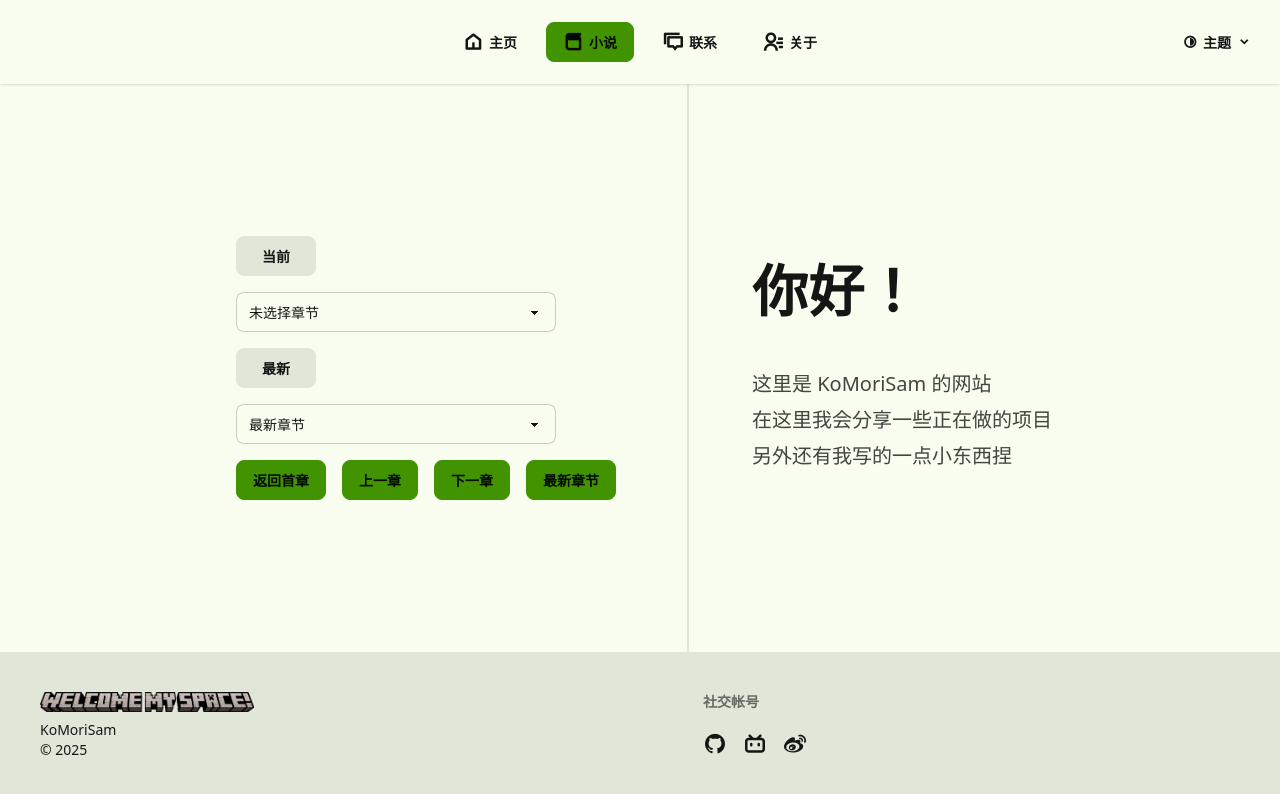
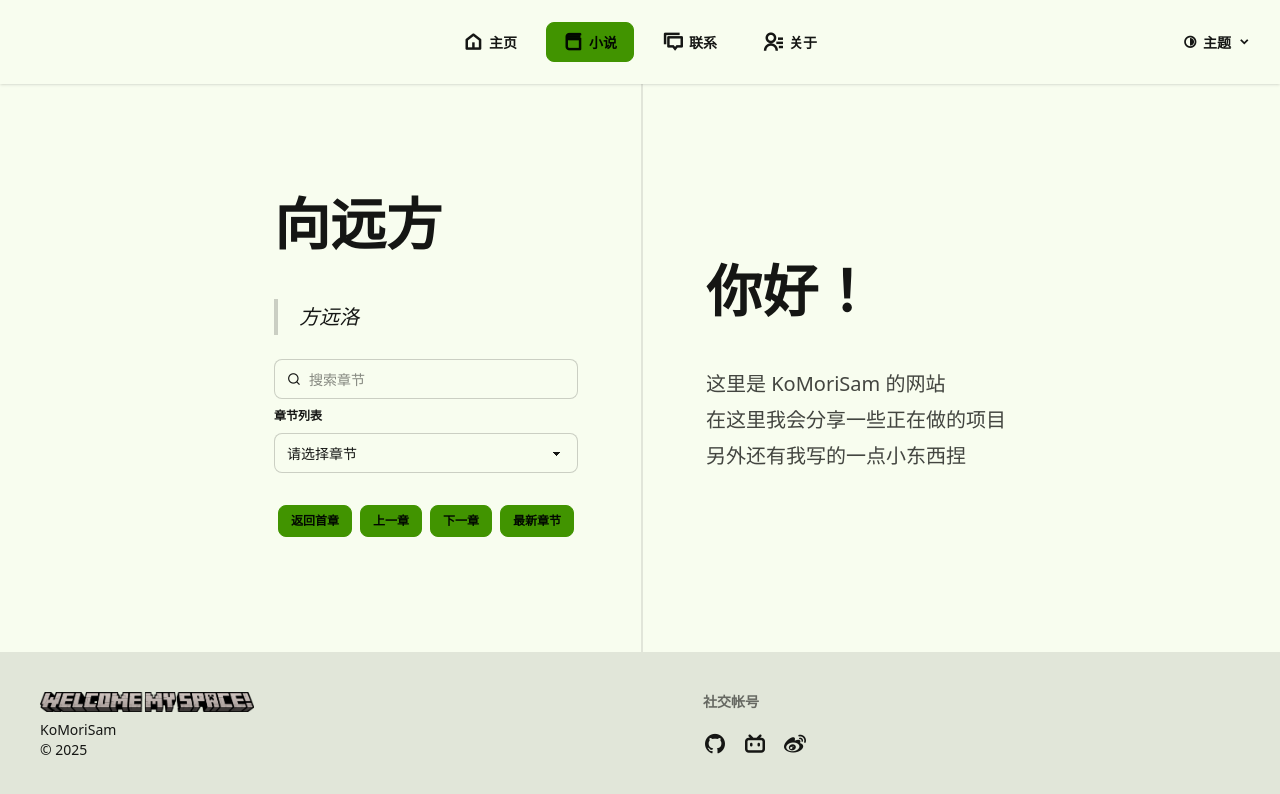
Before and after one commit to KoMoriSam/my_vue_helloworld, a Vue app in the folder KoMoriSam/: page /novel in a window 1280 px wide. Shown: the top 794 px of the page. Built offline with nearby package versions, Linux system fonts and the light colour scheme.

Commit message:
📖New 重构小说页 20% 25/3/5

```diff
--- /dev/null
+++ b/KoMoriSam/src/components/ui/novel/ChSelector.vue
@@ -0,0 +1,65 @@
+<template>
+  <main class="my-6">
+    <label class="input">
+      <i class="ri-search-line"></i>
+      <input
+        v-model="searchQuery"
+        type="search"
+        class="grow"
+        placeholder="搜索章节"
+      />
+    </label>
+    <fieldset class="fieldset">
+      <legend class="fieldset-legend">{{ title }}</legend>
+      <select class="select" v-model="selectedChapter" @change="handleChange">
+        <option disabled :value="null">请选择章节</option>
+        <option
+          v-for="chapter in chapters"
+          :key="chapter.id"
+          :value="chapter.id"
+        >
+          {{ chapter.name }}（{{ formatDate(chapter.updated) }}）
+        </option>
+        <option disabled>未完待续</option>
+      </select>
+    </fieldset>
+  </main>
+</template>
+
+<script setup>
+import { ref, computed, defineProps, defineEmits } from "vue";
+
+const props = defineProps({
+  title: {
+    type: String,
+    required: true,
+  },
+  chapters: {
+    type: Array,
+    default: () => [],
+    validator: (value) => {
+      return value.every((ch) => "id" in ch && "name" in ch && "updated" in ch);
+    },
+  },
+});
+
+const emit = defineEmits(["select"]);
+
+const selectedChapter = ref(null);
+
+const formatDate = (dateString) => {
+  const date = new Date(dateString);
+  return date.toLocaleDateString("zh-CN", {
+    year: "numeric",
+    month: "2-digit",
+    day: "2-digit",
+  });
+};
+
+const handleChange = () => {
+  const selected = props.chapters.find((ch) => ch.id === selectedChapter.value);
+  if (selected) {
+    emit("select", selected);
+  }
+};
+</script>
--- /dev/null
+++ b/KoMoriSam/src/components/ui/novel/PreNext.vue
@@ -0,0 +1,6 @@
+<template>
+  <button class="btn btn-sm btn-primary m-1">返回首章</button>
+  <button class="btn btn-sm btn-primary m-1">上一章</button>
+  <button class="btn btn-sm btn-primary m-1">下一章</button>
+  <button class="btn btn-sm btn-primary m-1">最新章节</button>
+</template>
--- a/KoMoriSam/src/views/NovelView.vue
+++ b/KoMoriSam/src/views/NovelView.vue
@@ -1,25 +1,18 @@
 <template>
-  <div class="flex flex-col lg:flex-row items-center gap-5 lg:gap-10">
+  <main
+    class="flex flex-col lg:flex-row mx-12 my-12 items-start lg:items-center justify-center gap-5 lg:gap-10"
+  >
     <div>
-      <p>
-        <button class="btn w-20 m-2">当前</button>
-        <select class="select m-2">
-          <option disabled selected>未选择章节</option>
-          <option>Crimson</option>
-          <option>Amber</option>
-          <option>Velvet</option>
-        </select>
-      </p>
-      <p>
-        <button class="btn w-20 m-2">最新</button>
-        <select class="select m-2">
-          <option disabled selected>最新章节</option>
-        </select>
-      </p>
-      <button class="btn btn-primary m-2">返回首章</button>
-      <button class="btn btn-primary m-2">上一章</button>
-      <button class="btn btn-primary m-2">下一章</button>
-      <button class="btn btn-primary m-2">最新章节</button>
+      <article class="prose lg:prose-xl">
+        <h1>向远方</h1>
+        <blockquote>方远洛</blockquote>
+      </article>
+      <ChSelector
+        title="章节列表"
+        :chapters="chList"
+        @select="handleChapterSelect"
+      />
+      <PreNext />
     </div>
     <div class="divider lg:divider-horizontal"></div>
     <article class="prose lg:prose-xl">
@@ -29,5 +22,29 @@
         <br />在这里我会分享一些正在做的项目 <br />另外还有我写的一点小东西捏
       </p>
     </article>
-  </div>
+  </main>
 </template>
+
+<script setup>
+import { ref } from "vue";
+import PreNext from "@/components/ui/novel/PreNext.vue";
+import ChSelector from "@/components/ui/novel/ChSelector.vue";
+// import BasePage from "@/components/BasePage.vue";
+// import meImage from "@/assets/img/me1.png";
+
+const chList = ref([
+  { id: 0, name: "000 序", updated: "2023-12-07 16:25" },
+  { id: 1, name: "壹 · 远方不远。" },
+  { id: 2, name: "001 大院的孩子", updated: "2025-01-23 23:56" },
+  { id: 3, name: "002 潋城的方家", updated: "2025-01-26 23:10" },
+  { id: 4, name: "贰 · “繁星即为远方”" },
+  { id: 5, name: "结 002 无忧无虑", updated: "2025-02-05 16:12" },
+  { id: 6, name: "番外 001 方远洛的小说", updated: "2025-01-30 00:23" },
+  { id: 7, name: "叁 · 向远方的远方！" },
+  { id: 8, name: "结 003 一切都好", updated: "2025-02-01 01:37" },
+  { id: 9, name: "肆 · 林海淹没的远方……" },
+  { id: 10, name: "伍 · 那里是远方？" },
+  { id: 11, name: "001 高考后的日子", updated: "2025-02-06 01:56" },
+  { id: 12, name: "陆 · 此处为远方。" },
+]);
+</script>
```
